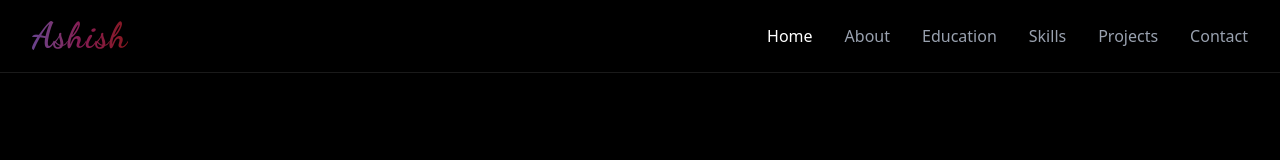
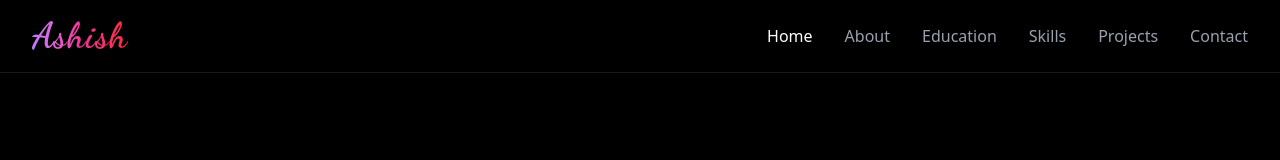
Before and after one commit to ashish-2106/portfolio, a Next.js app: page / in a window 1280 px wide. Shown: the top 160 px of the page. Built offline with nearby package versions, Linux system fonts and the light colour scheme.

Commit message:
animation changes

```diff
--- a/app/portfolio.tsx
+++ b/app/portfolio.tsx
@@ -209,7 +209,7 @@ export default function Portfolio() {
           <div className="flex justify-between items-center py-4">
 
             <div
-              className="text-4xl font-bold animate-pulse bg-gradient-to-r from-purple-400 via-pink-500 to-red-500 text-transparent bg-clip-text tracking-wide drop-shadow-lg"
+              className="text-4xl font-bold  bg-gradient-to-r from-purple-400 via-pink-500 to-red-500 text-transparent bg-clip-text tracking-wide drop-shadow-lg"
               style={{ fontFamily: "'Dancing Script', cursive" }}
             >
               Ashish
@@ -892,7 +892,7 @@ export default function Portfolio() {
         <div className="max-w-6xl mx-auto">
           <div className="flex flex-col md:flex-row justify-between items-center">
             <div className="mb-6 md:mb-0">
-              <h3 className="text-4xl font-bold animate-pulse bg-gradient-to-r from-purple-400 via-pink-500 to-red-500 text-transparent bg-clip-text tracking-wide drop-shadow-lg"
+              <h3 className="text-4xl font-bold bg-gradient-to-r from-purple-400 via-pink-500 to-red-500 text-transparent bg-clip-text tracking-wide drop-shadow-lg"
                 style={{ fontFamily: "'Dancing Script', cursive" }}>Ashish</h3>
               <p className="text-gray-400 mt-2">Full Stack Developer & AI/ML Enthusiast</p>
             </div>
```
